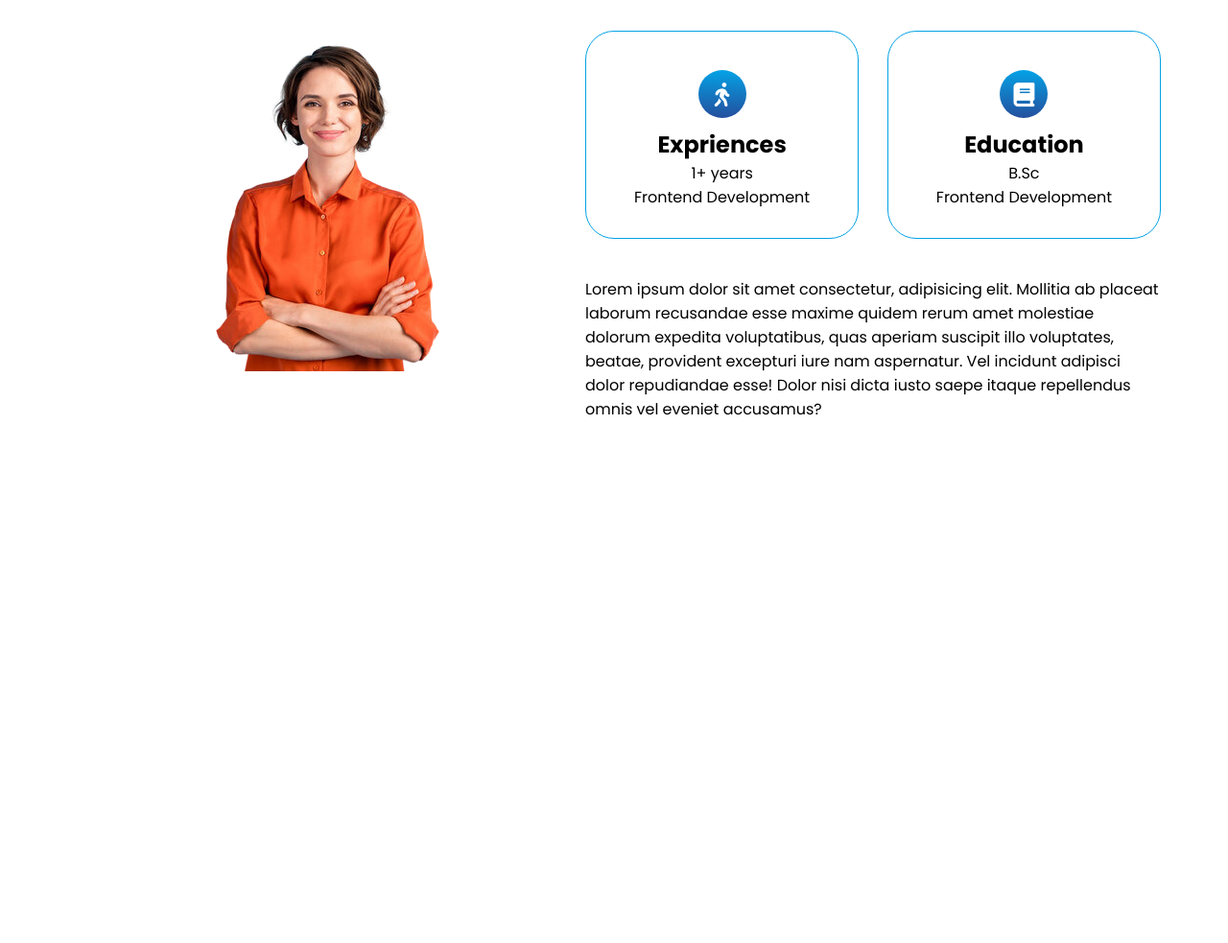
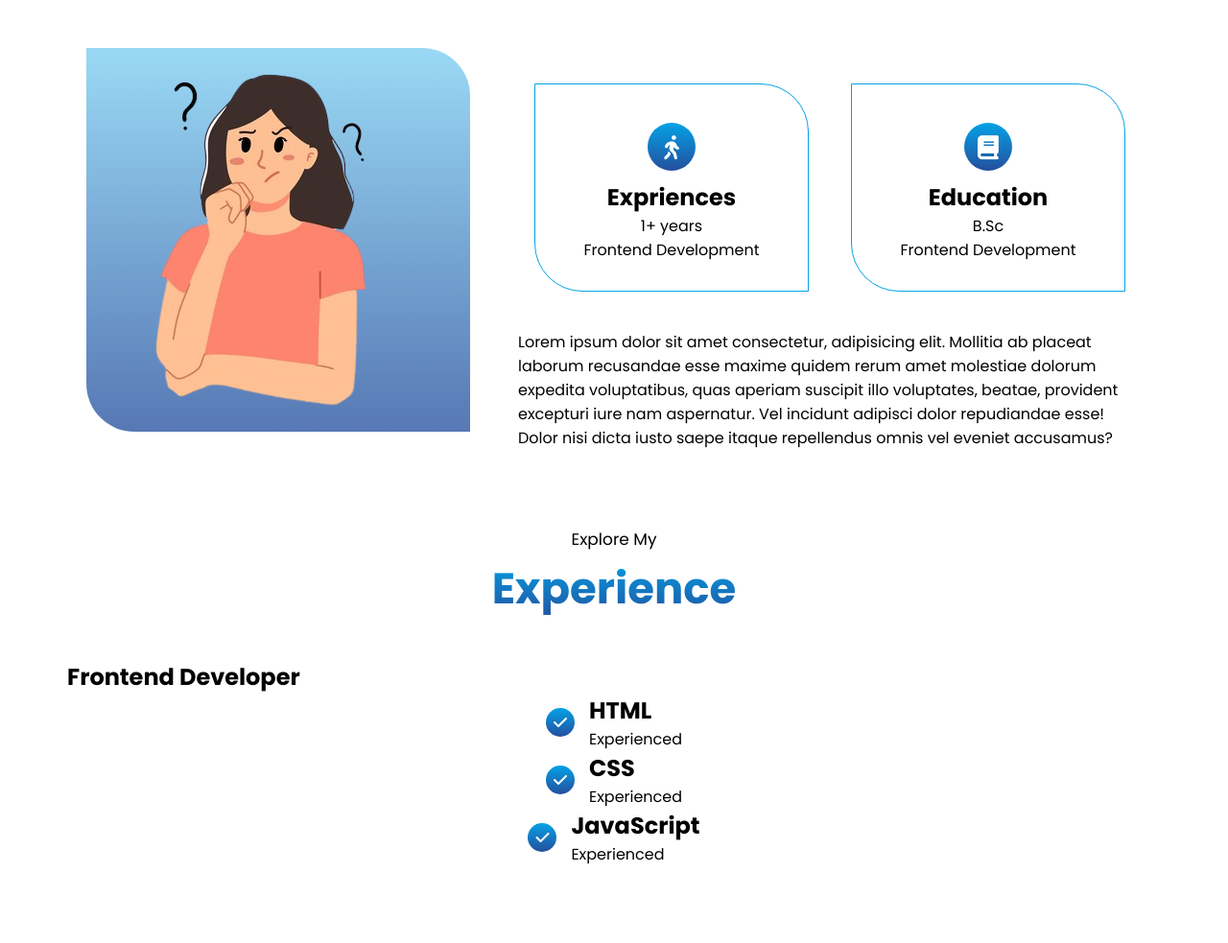
Before and after one commit to mahfuja5768/portfolio-website, a plain HTML site: page index.html in a window 1280 px wide. Shown: the part 791-1774 px from the top of the page at 96% size. Before the commit the page ends 1280 px from the top, so only its background shows below. Drawn offline with Linux system fonts and the light colour scheme.

Commit message:
add about me

```diff
--- a/css/responsive.css
+++ b/css/responsive.css
@@ -77,13 +77,17 @@ width: 100%;
 .about-me-section{
   padding-top: 20px;
 }
+.title{
+  text-align: center;
+  margin-bottom: 20px;
+}
 .title p{
-  font-size: 17px;
+  font-size: 14px;
 
 }
 .title h2{
-  font-size: 35px;
-  margin: 15px 0;
+  font-size: 33px;
+  margin: 5px 0;
 }
 .about-me-contents{
   flex-direction: column-reverse;
@@ -97,9 +101,11 @@ width: 100%;
 .about-card{
   padding: 30px 40px;
 }
-.about-me-contents img{
+.about-img img{
   width: 90%;
-  margin-top: 20px;
+  margin-top: 30px;
+  padding: 20px;
+  margin-right: 0;
 }
 .about-card h2{
   font-size: 22px;
@@ -116,6 +122,9 @@ width: 100%;
   justify-content: center;
   align-items: center;
   margin: 10px auto;
+}
+.about-section-para{
+  text-align: justify;
 }
 }
 
@@ -203,28 +212,28 @@ left: 0;
 .about-me-section{
   padding-top: 20px;
 }
+
 .title p{
-  font-size: 17px;
-
+  font-size: 15px;
 }
 .title h2{
   font-size: 35px;
-  margin: 15px 0;
+  margin: 5px 0;
 }
 .about-me-contents{
-  flex-direction: column-reverse;
+  flex-direction: column;
 }
 .about-cards{
-  gap: 10px;
+  gap: 40px;
+  justify-content: center;
 }
 .about-card{
   padding: 30px 40px;
 }
-.about-me-contents img{
+.about-img img{
   width: 90%;
-  background-color: #c5c5c5;
-  border-radius: 30px;
-  margin-top: 20px;
+  padding: 10px;
+  margin-right: 0px;
 }
 .about-card h2{
   font-size: 22px;
@@ -242,4 +251,7 @@ left: 0;
   align-items: center;
   margin: 10px auto;
 }
+.about-section-para{
+  text-align: center;
 }
+}
--- a/css/style.css
+++ b/css/style.css
@@ -194,14 +194,14 @@ nav ul li > a:hover {
 
 /* about me */
 .section-gap{
-  margin: 50px 0;
+  margin: 80px 0;
 }
 .about-me-section{
-  padding-top: 40px;
   padding: 0 20px;
 }
 .title{
   text-align: center;
+  margin-bottom: 40px;
 }
 .title p{
   font-size: 17px;
@@ -209,7 +209,14 @@ nav ul li > a:hover {
 }
 .title h2{
   font-size: 45px;
-  margin: 10px 0;
+  margin: 5px 0;
+}
+.about-img img{
+  background: linear-gradient(#04a1e567, #244f9ec4);
+  border-top-right-radius: 50px;
+  border-bottom-left-radius: 50px;
+  padding: 20px;
+  margin-right: 50px;
 }
 .about-me-contents{
   display: flex;
@@ -218,7 +225,7 @@ nav ul li > a:hover {
 }
 .about-cards{
   display: flex;
-  justify-content: space-between;
+  justify-content: space-around;
   align-items: center;
   margin-top: 50px;
   margin-bottom: 40px;
@@ -228,7 +235,8 @@ nav ul li > a:hover {
   border: 1px solid #04a2e5;
   padding: 30px 50px;
   text-align: center;
-  border-radius: 30px;
+  border-top-right-radius: 50px;
+  border-bottom-left-radius: 50px;
 }
 .about-card i{
   background: linear-gradient(#04a2e5, #244f9e);
@@ -243,3 +251,30 @@ nav ul li > a:hover {
   align-items: center;
   margin: 10px auto;
 }
+
+/* experience-section */
+
+
+
+.fa-check{
+  background: linear-gradient(#04a2e5, #244f9e);
+  font-size: 16px;
+  color: #fff;
+  padding: 15px;
+  width: 15px;
+  height: 15px;
+  border-radius: 50%;
+  display: flex;
+  justify-content: center;
+  align-items: center;
+  margin-right: 15px;
+}
+.items{
+  display: flex;
+  flex-direction: column;
+}
+.item{
+  display: flex;
+  justify-content: center;
+  align-items: center;
+}
--- a/index.html
+++ b/index.html
@@ -59,7 +59,9 @@
           <div class="">
             <div class="btns">
               <button href="#" class="btn"><a href="#">Download CV</a></button>
-              <button href="#" class="btn-2"><a href="#">Contact Info</a></button>
+              <button href="#" class="btn-2">
+                <a href="#">Contact Info</a>
+              </button>
             </div>
             <div class="social-links">
               <i class="fa-brands fa-linkedin-in"></i>
@@ -78,17 +80,16 @@
       </div>
     </header>
     <!-- main-section-start -->
-    <main>
+    <main class="container">
       <!-- about-me -->
       <section class="section-gap about-me-section">
-        <div class="container">
         <div class="title">
           <p>Get to know more</p>
           <h2 class="gradient-text">About Me</h2>
         </div>
         <div class="about-me-contents">
-            <div>
-              <img src="./person-1-removebg-preview.png" alt="">
+          <div class="about-img">
+            <img src="./images/about-confused.png" alt="" />
           </div>
           <div class="text-content">
             <div class="about-cards">
@@ -105,7 +106,7 @@
                 <p>Frontend Development</p>
               </div>
             </div>
-              <p>
+            <p class="about-section-para">
               Lorem ipsum dolor sit amet consectetur, adipisicing elit. Mollitia
               ab placeat laborum recusandae esse maxime quidem rerum amet
               molestiae dolorum expedita voluptatibus, quas aperiam suscipit
@@ -113,6 +114,40 @@
               Vel incidunt adipisci dolor repudiandae esse! Dolor nisi dicta
               iusto saepe itaque repellendus omnis vel eveniet accusamus?
             </p>
+          </div>
+        </div>
+      </section>
+      <!-- experience-section -->
+      <section class="experience-section section-gap">
+        <div class="title">
+          <p>Explore My</p>
+          <h2 class="gradient-text">Experience</h2>
+        </div>
+        <div class="experience-cards">
+          <div class="experience-card">
+             <h2>Frontend Developer</h2>
+           <div class="items">
+            <div class="item">
+              <i class="fa-solid fa-check"></i>
+              <div>
+                <h2>HTML</h2>
+                <p>Experienced</p>
+             </div>
+              </div>
+            <div class="item">
+              <i class="fa-solid fa-check"></i>
+              <div>
+                <h2>CSS</h2>
+                <p>Experienced</p>
+             </div>
+              </div>
+            <div class="item">
+              <i class="fa-solid fa-check"></i>
+              <div>
+                <h2>JavaScript</h2>
+                <p>Experienced</p>
+             </div>
+              </div>
            </div>
           </div>
         </div>
```
Also changed, not shown: images/about-confused.png (added), images/aboutF.png (added). Lines whose indentation alone changed are shown as unchanged.
